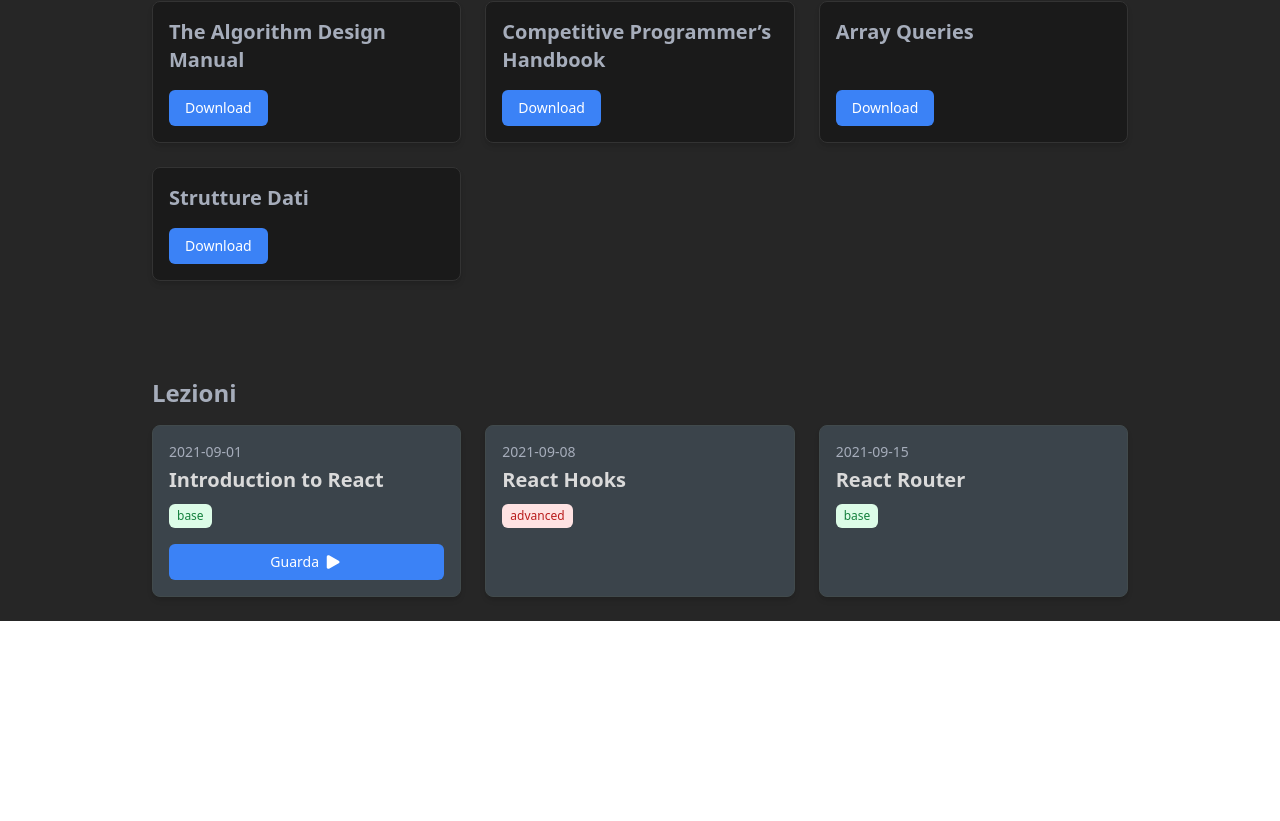
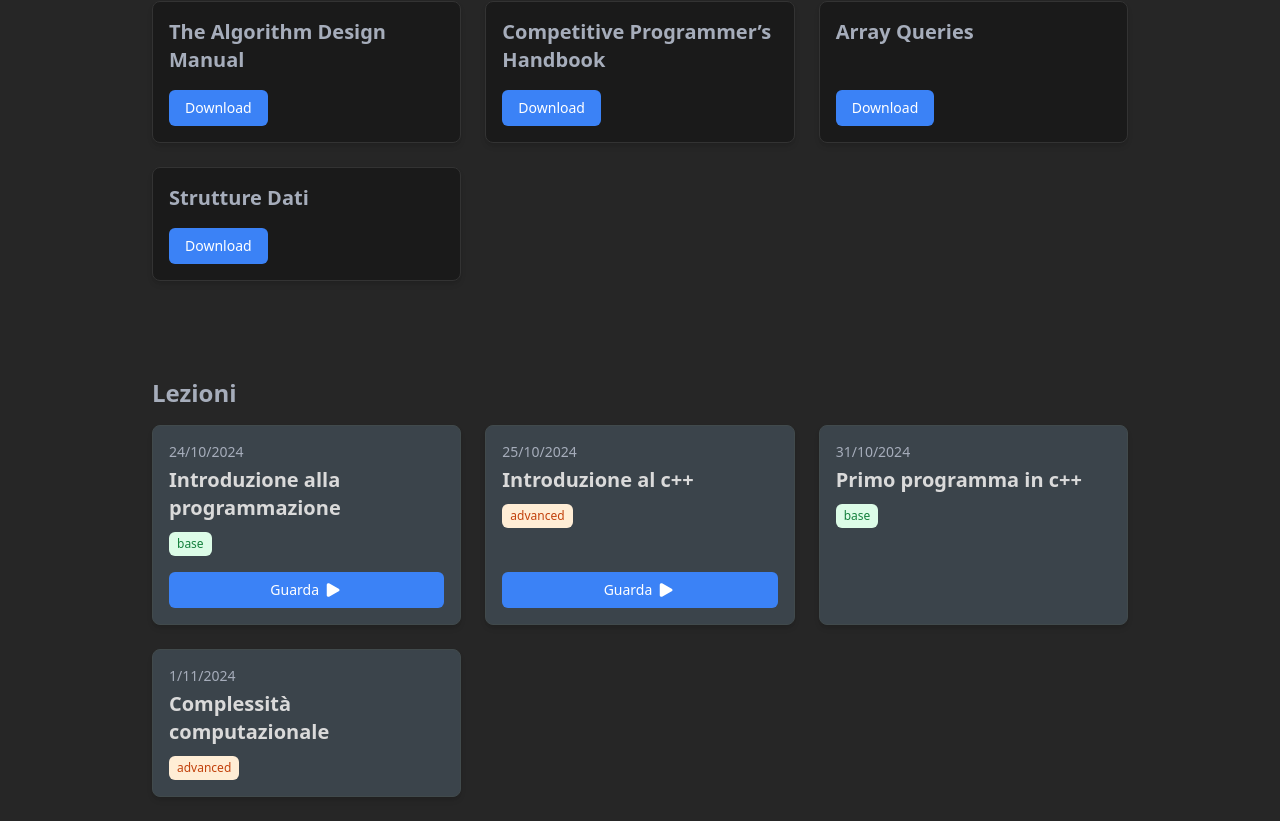
Before and after one commit to ClaudioLenci/iisve-olinfo, a React (Vite) app: page / in a window 1280 px wide. Shown: the part 757-1578 px from the top of the page. Before the commit the page ends 1378 px from the top, so only its background shows below. Built offline with nearby package versions, Linux system fonts and the light colour scheme.

Commit message:
Add lessons

```diff
--- a/src/components/lesson-card.tsx
+++ b/src/components/lesson-card.tsx
@@ -15,11 +15,12 @@
           className={`inline-block text-xs font-medium px-2 py-1 rounded-md ${
             lesson.level === "base"
             ? "bg-green-100 text-green-700"
-            : "bg-red-100 text-red-700"
+            : "bg-orange-100 text-orange-700"
           }`}
         >
           {lesson.level}
         </span>
+      </div>
       {lesson.videoLink && (
         <div className="mt-4">
           <a
@@ -34,6 +35,5 @@
         </div>
       )}
     </div>
-    </div>
   );
 }
--- a/src/components/lessons.tsx
+++ b/src/components/lessons.tsx
@@ -1,18 +1,9 @@
 import { Lesson } from "@/models/Lesson";
 import { LessonCard } from "./lesson-card";
+import LessonsList from "@/lessons.json";
 
 export function LessonList() {
-  const lessons: Lesson[] = [
-    {
-      id: 1,
-      date: "2021-09-01",
-      level: "base",
-      topic: "Introduction to React",
-      videoLink: "https://www.youtube.com/watch?v=0KlRgFEEz0g",
-    },
-    { id: 2, date: "2021-09-08", level: "advanced", topic: "React Hooks" },
-    { id: 3, date: "2021-09-15", level: "base", topic: "React Router" },
-  ];
+  const lessons: Lesson[] = LessonsList;
   /*const today = new Date().toISOString().split("T")[0];
   /*const previousLessons = lessons.filter((lesson) => lesson.date < today);
   const upcomingLessons = lessons.filter((lesson) => lesson.date >= today);*/
--- /dev/null
+++ b/src/lessons.json
@@ -0,0 +1,28 @@
+[
+    {
+        "id": 1,
+        "topic": "Introduzione alla programmazione",
+        "level": "base",
+        "date": "24/10/2024",
+        "videoLink": "https://youtu.be/CN80wBlTwpM"
+    },
+    {
+        "id": 2,
+        "topic": "Introduzione al c++",
+        "level": "advanced",
+        "date": "25/10/2024",
+        "videoLink": "https://youtu.be/PBL6EU5UJKA"
+    },
+    {
+        "id": 3,
+        "topic": "Primo programma in c++",
+        "level": "base",
+        "date": "31/10/2024"
+    },
+    {
+        "id": 4,
+        "topic": "Complessità computazionale",
+        "level": "advanced",
+        "date": "1/11/2024"
+    }
+]
--- a/src/models/Lesson.ts
+++ b/src/models/Lesson.ts
@@ -1,7 +1,7 @@
 export type Lesson = {
   id: number;
   date: string;
-  level: "base" | "advanced";
+  level: string;
   topic: string;
   videoLink?: string;
 };
```
Lines whose indentation alone changed are shown as unchanged.
